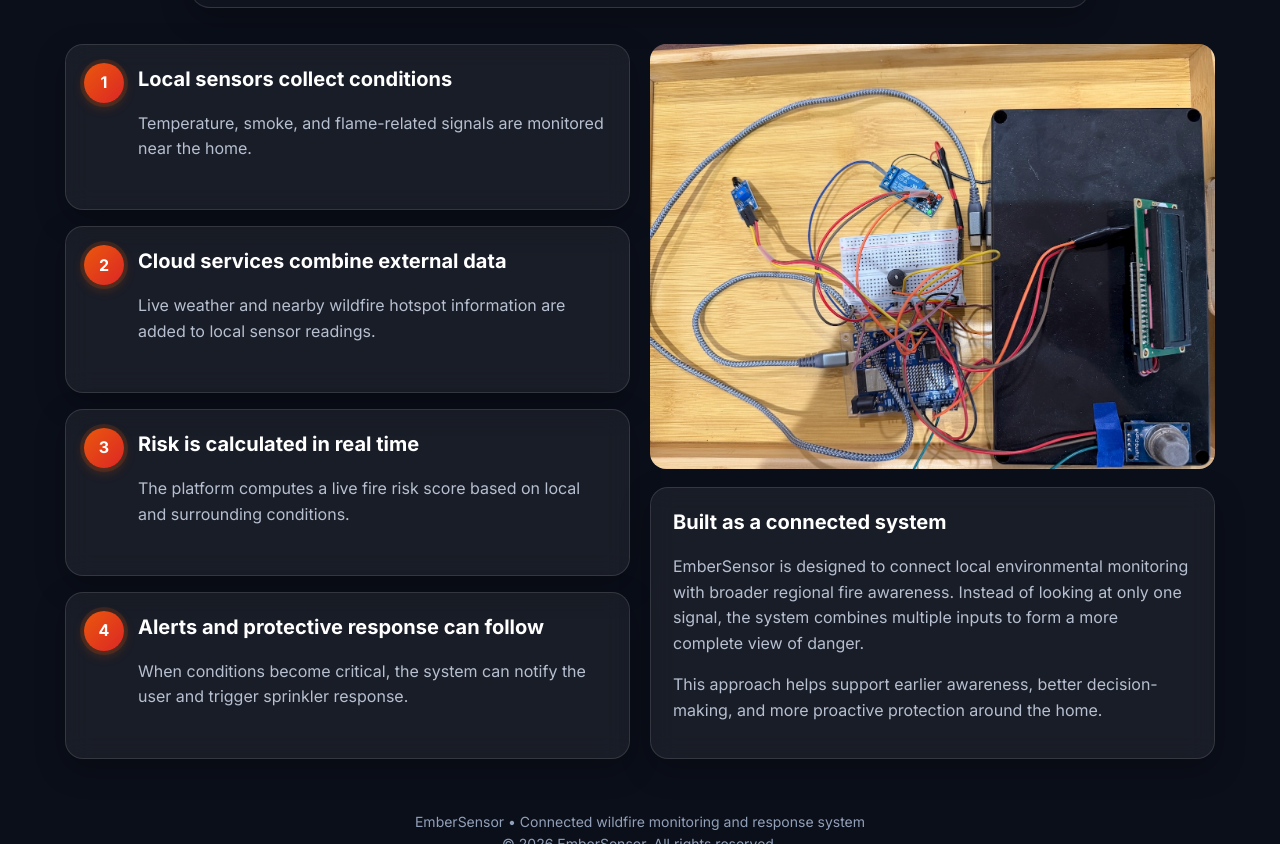
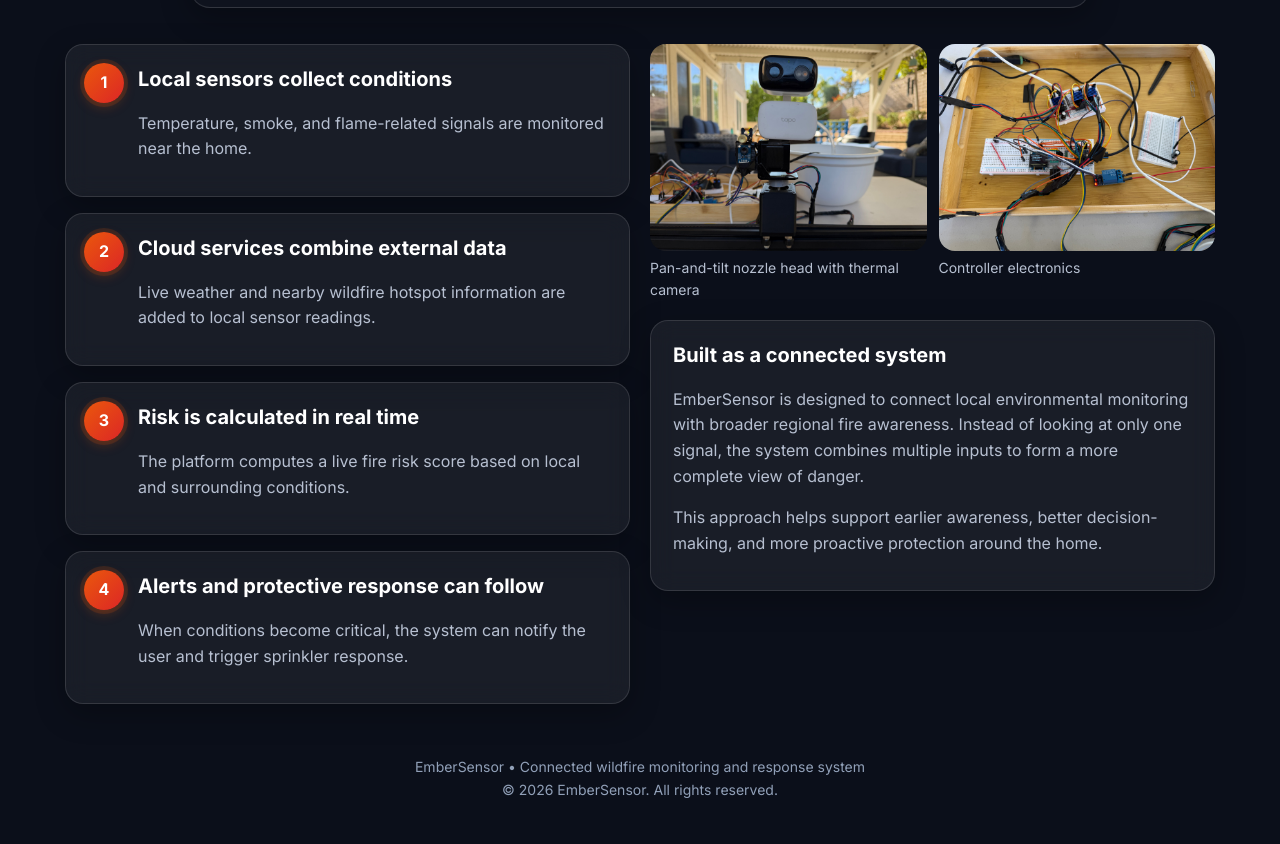
Before and after one commit to shauryarchs/embersensor-site, a plain HTML site: page docs/how-it-works.html in a window 1280 px wide. Shown: the part 1776-2620 px from the top of the page. Drawn offline with Linux system fonts and the light colour scheme.

Commit message:
Replace How It Works photo with Phase 2 photos
Show the pan-and-tilt nozzle head and controller electronics photos
side by side in place of raw-system.jpg.

Refs #66

```diff
--- a/docs/how-it-works.html
+++ b/docs/how-it-works.html
@@ -37,6 +37,29 @@
     .video-phase p {
       margin: 0;
       color: var(--muted);
+    }
+
+    /* Phase 2 hardware photos shown side by side above the system copy. */
+    .system-photos {
+      display: grid;
+      grid-template-columns: 1fr 1fr;
+      gap: 12px;
+      margin: 0 0 16px;
+    }
+
+    .system-photos figure {
+      margin: 0;
+    }
+
+    .system-photos img {
+      aspect-ratio: 4 / 3;
+      object-fit: cover;
+    }
+
+    .system-photos figcaption {
+      margin-top: 6px;
+      color: var(--muted);
+      font-size: 14px;
     }
   </style>
 </head>
@@ -131,7 +154,18 @@
       </div>
 
       <div>
-        <img class="page-hero-img" src="images/raw-system.jpg" alt="How EmberSensor works" />
+        <div class="system-photos">
+          <figure>
+            <img class="page-hero-img" src="images/phase2-nozzle-head.jpg"
+              alt="Pan-and-tilt nozzle head with the thermal camera and spray nozzle on a motorized rail" />
+            <figcaption>Pan-and-tilt nozzle head with thermal camera</figcaption>
+          </figure>
+          <figure>
+            <img class="page-hero-img" src="images/phase2-electronics.jpg"
+              alt="Controller electronics on breadboards with stepper drivers, an OLED display, and a relay" />
+            <figcaption>Controller electronics</figcaption>
+          </figure>
+        </div>
         <div class="page-copy">
           <h3>Built as a connected system</h3>
           <p>
```
